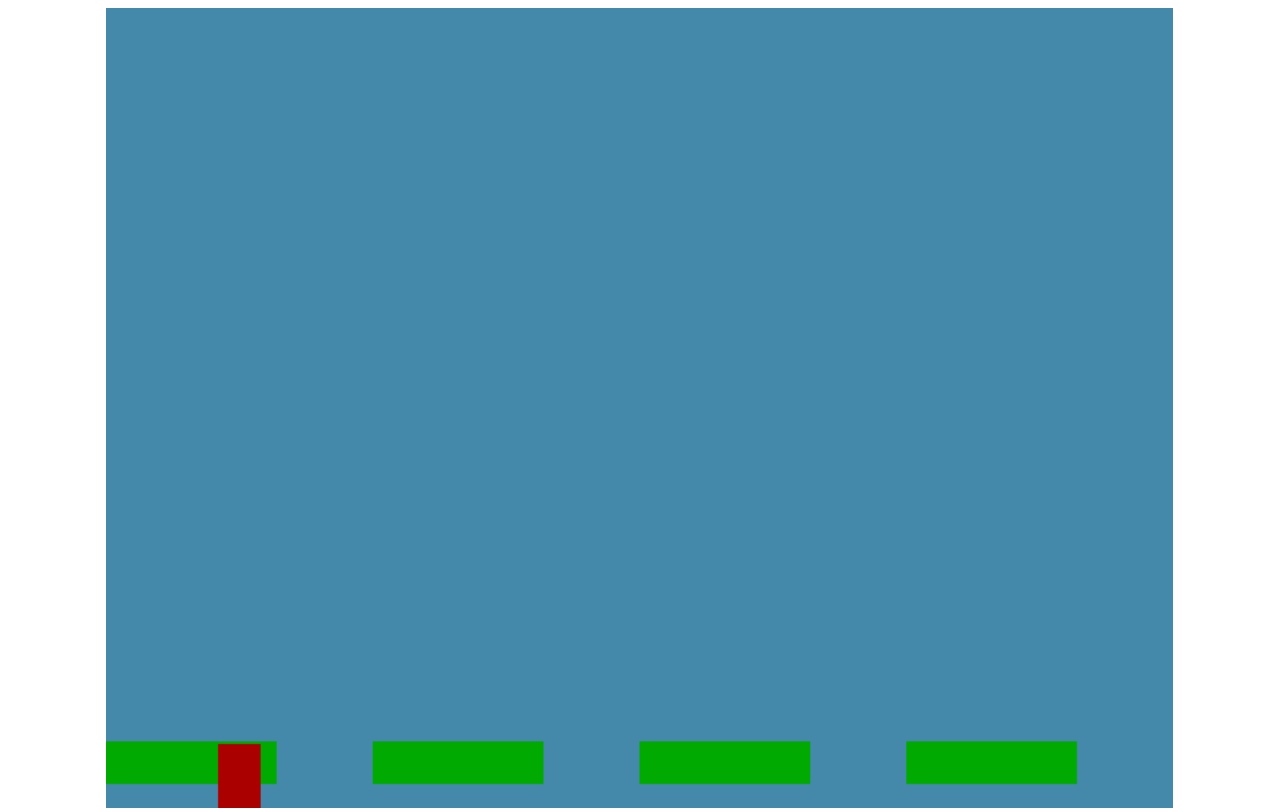
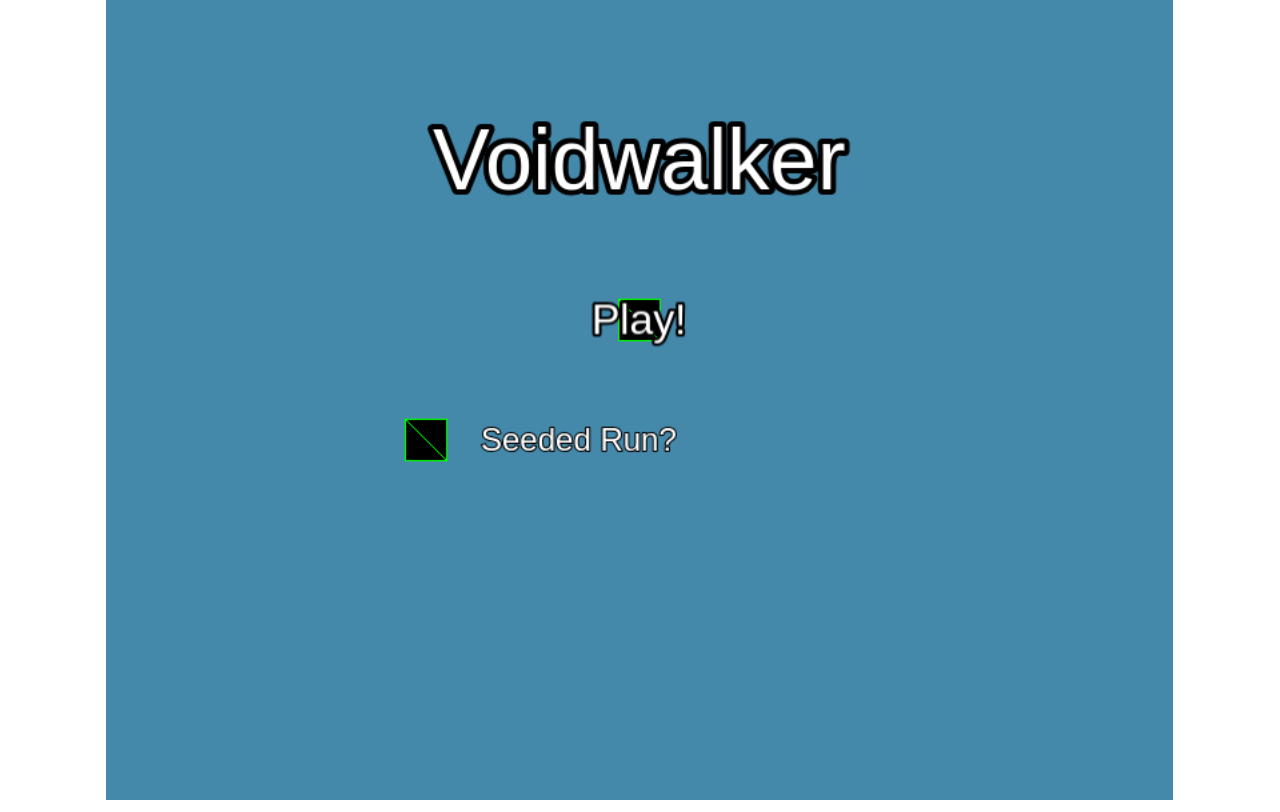
Before and after one commit to GunnerTheCoder/infinite-jumper, a website: page public/index.html in a window 1280 px wide. Drawn offline with nearby package versions, Linux system fonts and the light colour scheme.

Commit message:
uh made game playable

```diff
--- a/public/index.html
+++ b/public/index.html
@@ -2,14 +2,23 @@
 <html lang="en">
 <head>
   <meta charset="UTF-8" />
-  <meta name="viewport" content="width=device-width, initial-scale=1.0" />
-  <title>Infinite Jumper</title>
+  <meta name="viewport" content="width=device-width, initial-scale=1.0, user-scalable=no" />
+  <title>Voidwalker</title>
+  <style>
+    body { margin: 0; overflow: hidden; }
+    canvas {
+      image-rendering: auto;
+      text-rendering: optimizeLegibility;
+      image-rendering: optimizeQuality;
+    }
+  </style>
 </head>
 <body>
   <script type="module">
     import * as Phaser from 'https://cdn.jsdelivr.net/npm/phaser@3/dist/phaser.esm.js';
     import BootScene from './src/scenes/BootScene.js';
     import PreloadScene from './src/scenes/PreloadScene.js';
+    import TitleScene from './src/scenes/TitleScene.js';
     import GameScene from './src/scenes/GameScene.js';
 
     const config = {
@@ -21,11 +30,16 @@
         mode: Phaser.Scale.FIT,
         autoCenter: Phaser.Scale.CENTER_BOTH
       },
+      render: {
+        pixelArt: false,
+        antialias: true,
+        resolution: window.devicePixelRatio
+      },
       physics: {
         default: 'arcade',
-        arcade: { gravity: { y: 1000 } }
+        arcade: { gravity: { y: 1000 }, debug: false }
       },
-      scene: [BootScene, PreloadScene, GameScene]  // register all scenes here
+      scene: [BootScene, PreloadScene, TitleScene, GameScene]
     };
 
     new Phaser.Game(config);
--- a/public/src/scenes/GameScene.js
+++ b/public/src/scenes/GameScene.js
@@ -1,82 +1,114 @@
 import * as Phaser from 'https://cdn.jsdelivr.net/npm/phaser@3/dist/phaser.esm.js';
 
+const MAX_GAP = 250;
+const MAX_DY  = 120;
+
 export default class GameScene extends Phaser.Scene {
+  init(data) {
+    this.seed = data.seed;
+    Phaser.Math.RND.sow([this.seed]);
+    this.score = 0;
+    this.level = 1;
+  }
+
   constructor() {
     super('Game');
-    this.lastPlatformX = 0;
-    this.lastSafeX = 0;
-    this.lastSafeY = 0;
+    this.lastX = 0;
   }
 
   create() {
-    // — World & camera bounds
-    this.physics.world.setBounds(0, 0, Number.MAX_SAFE_INTEGER, 600);
-    this.cameras.main.setBounds(0, 0, Number.MAX_SAFE_INTEGER, 600);
+    // Seed display
+    this.add.text(780, 10, `Seed: ${this.seed}`, {
+      font: '20px Arial', fill: '#fff', stroke:'#000', strokeThickness:3
+    }).setScrollFactor(0).setOrigin(1,0);
 
-    // — Create platform group
+    // Score & level
+    this.scoreText = this.add.text(20,20, `⭐0  Lv1`, {
+      font:'20px Arial', fill:'#fff', stroke:'#000', strokeThickness:3
+    }).setScrollFactor(0);
+
+    // World
+    this.physics.world.setBounds(0,0,Number.MAX_SAFE_INTEGER,1000);
+    this.cameras.main.setBounds(0,0,Number.MAX_SAFE_INTEGER,600);
+
+    // Groups
     this.platforms = this.physics.add.staticGroup();
+    this.stars     = this.physics.add.group({ allowGravity:false });
 
-    // — Initial platforms
-    for (let x = 0; x < 800; x += 200) {
-      const p = this.platforms.create(x, 550, 'platform').setOrigin(0);
-      this.lastPlatformX = x;
-    }
+    // Initial platform
+    this.spawnPlatform(0,550);
 
-    // — Player
-    this.player = this.physics.add.sprite(100, 450, 'player');
-    this.player.setBounce(0.1);
-    this.player.setCollideWorldBounds(true);
-
-    // — Collider & "last safe" tracking
-    this.physics.add.collider(this.player, this.platforms, (player, platform) => {
-      this.lastSafeX = player.x;
-      this.lastSafeY = player.y;
+    // Player
+    this.player = this.physics.add.sprite(100,500,'player').setBounce(0.1);
+    this.physics.add.collider(this.player, this.platforms);
+    this.physics.add.overlap(this.player,this.stars,(p,s)=>{
+      s.destroy();
+      this.score++;
+      if(this.score % 10 === 0) this.level++;
+      this.scoreText.setText(`⭐${this.score}  Lv${this.level}`);
     });
 
-    // — Camera follow
-    this.cameras.main.startFollow(this.player, true, 0.1, 0.1);
-
-    // — Input
+    // Camera & input
+    this.cameras.main.startFollow(this.player,true,0.1,0.1);
     this.cursors = this.input.keyboard.createCursorKeys();
     this.aKey = this.input.keyboard.addKey('A');
     this.dKey = this.input.keyboard.addKey('D');
-
-    // Record initial safe spot
-    this.lastSafeX = this.player.x;
-    this.lastSafeY = this.player.y;
   }
 
   update() {
-    // — Horizontal movement
-    const speed = 200;
-    if (this.cursors.left.isDown || this.aKey.isDown) {
-      this.player.setVelocityX(-speed);
-    } else if (this.cursors.right.isDown || this.dKey.isDown) {
-      this.player.setVelocityX(speed);
-    } else {
-      this.player.setVelocityX(0);
-    }
+    // Movement & jump
+    const S=200;
+    if(this.cursors.left.isDown||this.aKey.isDown) this.player.setVelocityX(-S);
+    else if(this.cursors.right.isDown||this.dKey.isDown) this.player.setVelocityX(S);
+    else this.player.setVelocityX(0);
 
-    // — Jump
-    if (Phaser.Input.Keyboard.JustDown(this.cursors.space) && this.player.body.touching.down) {
+    if(Phaser.Input.Keyboard.JustDown(this.cursors.space) && this.player.body.touching.down){
       this.player.setVelocityY(-400);
     }
 
-    // — Spawn new platforms ahead
-    const cameraRight = this.cameras.main.scrollX + 800;
-    if (this.lastPlatformX < cameraRight) {
-      const x = this.lastPlatformX + Phaser.Math.Between(150, 300);
-      const y = Phaser.Math.Between(300, 550);
-      const plat = this.platforms.create(x, y, 'platform').setOrigin(0);
-      this.lastPlatformX = x;
-      plat.refreshBody();
+    // Spawn ahead
+    const camRight = this.cameras.main.scrollX + 800;
+    if(this.lastX < camRight) {
+      const gap = Phaser.Math.Between(100, MAX_GAP);
+      const newX = this.lastX + gap;
+      let newY = this.lastY + Phaser.Math.Between(-MAX_DY, MAX_DY);
+      newY = Phaser.Math.Clamp(newY, 300, 550);
+      this.spawnPlatform(newX, newY);
+      this.lastX = newX;
+      this.lastY = newY;
     }
 
-    // — Void check & respawn
+    // Void check → center of nearest platform
     const voidY = this.cameras.main.scrollY + 700;
-    if (this.player.y > voidY) {
-      this.player.setPosition(this.lastSafeX, this.lastSafeY - 50);
-      this.player.setVelocity(0, 0);
+    if(this.player.y > voidY) {
+      let best=null, md=Infinity;
+      this.platforms.getChildren().forEach(p=>{
+        const cx = p.x + p.displayWidth/2;
+        const d = Math.abs(this.player.x - cx);
+        if(d < md){ md=d; best=p; }
+      });
+      if(best){
+        const cx = best.x + best.displayWidth/2;
+        const cy = best.y - this.player.displayHeight/2;
+        this.player.setPosition(cx, cy);
+        this.player.setVelocity(0,0);
+      }
     }
   }
+
+  spawnPlatform(x,y){
+    // choose flat or slope
+    const key = Phaser.Math.Between(0,1) === 0 ? 'platform-flat' : 'platform-slope';
+    const plat = this.platforms.create(x, y, key).setOrigin(0);
+    plat.refreshBody();
+
+    // 30% chance for a star
+    if(Phaser.Math.FloatBetween(0,1) < 0.3){
+      const star = this.stars.create(x + 64, y - 40, 'star').setOrigin(0.5);
+    }
+
+    // record for next spawn
+    this.lastX = x;
+    this.lastY = y;
+  }
 }
--- a/public/src/scenes/PreloadScene.js
+++ b/public/src/scenes/PreloadScene.js
@@ -1,30 +1,57 @@
 import * as Phaser from 'https://cdn.jsdelivr.net/npm/phaser@3/dist/phaser.esm.js';
-import GameScene from './GameScene.js';
+import TitleScene from './TitleScene.js';
 
 export default class PreloadScene extends Phaser.Scene {
-  constructor() {
-    super('Preload');
-  }
+  constructor() { super('Preload'); }
+  create() {
+    const gfx = this.add.graphics();
 
-  preload() {
-    // nothing to load from disk…
-  }
-
-  create() {
-    // ▸ Generate a green platform texture (128×32)
-    const gfx = this.add.graphics();
-    gfx.fillStyle(0x00aa00, 1);
+    // Flat platform (128×32)
+    gfx.fillStyle(0x228b22, 1);
     gfx.fillRect(0, 0, 128, 32);
-    gfx.generateTexture('platform', 128, 32);
+    gfx.lineStyle(4, 0x005500);
+    gfx.strokeRect(0, 0, 128, 32);
+    gfx.generateTexture('platform-flat', 128, 32);
     gfx.clear();
 
-    // ▸ Generate a red player texture (32×48)
-    gfx.fillStyle(0xaa0000, 1);
-    gfx.fillRect(0, 0, 32, 48);
-    gfx.generateTexture('player', 32, 48);
+    // Sloped platform (triangle 128×32)
+    gfx.fillStyle(0x228b22, 1);
+    gfx.beginPath();
+    gfx.moveTo(0, 32);
+    gfx.lineTo(128, 0);
+    gfx.lineTo(128, 32);
+    gfx.closePath();
+    gfx.fillPath();
+    gfx.lineStyle(4, 0x005500);
+    gfx.strokeTriangle(0, 32, 128, 0, 128, 32);
+    gfx.generateTexture('platform-slope', 128, 32);
+    gfx.clear();
+
+    // Player (32×32 circle with face)
+    gfx.fillStyle(0xaa0000, 1).fillCircle(16,16,16);
+    gfx.fillStyle(0xffffff,1).fillCircle(11,12,4).fillCircle(21,12,4);
+    gfx.fillStyle(0x000000,1).fillCircle(11,12,2).fillCircle(21,12,2);
+    gfx.lineStyle(2,0x000000).beginPath()
+       .arc(16,20,8,Phaser.Math.DegToRad(20),Phaser.Math.DegToRad(160)).strokePath();
+    gfx.generateTexture('player', 32, 32);
+    gfx.clear();
+
+    // Star pickup (24×24)
+    gfx.fillStyle(0xFFFF00,1);
+    const R = 10, Cx=12, Cy=12;
+    gfx.beginPath();
+    for(let i=0;i<5;i++){
+      const a = Phaser.Math.DegToRad( i * 72 );
+      const b = Phaser.Math.DegToRad( i * 72 + 36 );
+      gfx.lineTo(Cx + Math.cos(a)*R, Cy + Math.sin(a)*R);
+      gfx.lineTo(Cx + Math.cos(b)*(R/2), Cy + Math.sin(b)*(R/2));
+    }
+    gfx.closePath();
+    gfx.fillPath();
+    gfx.lineStyle(2,0x000000).strokePath();
+    gfx.generateTexture('star', 24, 24);
     gfx.destroy();
 
-    // Move on to the Game scene
-    this.scene.start('Game');
+    this.scene.start('Title');
   }
 }
--- /dev/null
+++ b/public/src/scenes/TitleScene.js
@@ -0,0 +1,124 @@
+import * as Phaser from 'https://cdn.jsdelivr.net/npm/phaser@3/dist/phaser.esm.js';
+
+export default class TitleScene extends Phaser.Scene {
+  constructor() {
+    super('Title');
+    this.seeded = false;
+    this.seedType = 'numbers'; // default type
+  }
+
+  create() {
+    const { width, height } = this.scale;
+
+    // Title
+    this.add.text(width/2, height*0.2, 'Voidwalker', {
+      font: '64px Arial',
+      fill: '#ffffff',
+      stroke: '#000000',
+      strokeThickness: 8
+    }).setOrigin(0.5);
+
+    // Play button
+    const play = this.add.image(width/2, height*0.4, 'play-button')
+      .setInteractive({ useHandCursor: true })
+      .setOrigin(0.5);
+    this.add.text(play.x, play.y, 'Play!', {
+      font: '32px Arial',
+      fill: '#ffffff',
+      stroke: '#000000',
+      strokeThickness: 4
+    }).setOrigin(0.5);
+
+    // Seeded Run checkbox + label
+    const cb = this.add.image(width/2 - 160, height*0.55, 'checkbox-empty')
+      .setInteractive({ useHandCursor: true });
+    this.add.text(cb.x + 40, cb.y, 'Seeded Run?', {
+      font: '24px Arial',
+      fill: '#ffffff',
+      stroke: '#000000',
+      strokeThickness: 2
+    }).setOrigin(0, 0.5);
+
+    // Input box & text (hidden until checked)
+    const inputBox = this.add.image(width/2 + 40, height*0.55, 'input-box')
+      .setOrigin(0, 0.5)
+      .setVisible(false);
+    const inputText = this.add.text(inputBox.x + 10, inputBox.y, '', {
+      font: '24px monospace',
+      fill: '#ffffff',
+      stroke: '#000000',
+      strokeThickness: 2
+    }).setOrigin(0, 0.5).setVisible(false);
+
+    // Seed-type toggles (hidden until checked)
+    const numText = this.add.text(width/2 - 60, height*0.65, 'Numbers', {
+      font: '20px Arial',
+      fill: '#ffff00', // highlighted by default
+      stroke: '#000000',
+      strokeThickness: 2
+    }).setInteractive({ useHandCursor: true }).setOrigin(0,0.5).setVisible(false);
+    const letText = this.add.text(width/2 + 20, height*0.65, 'Letters', {
+      font: '20px Arial',
+      fill: '#ffffff',
+      stroke: '#000000',
+      strokeThickness: 2
+    }).setInteractive({ useHandCursor: true }).setOrigin(0,0.5).setVisible(false);
+
+    // Toggle checkbox
+    cb.on('pointerdown', () => {
+      this.seeded = !this.seeded;
+      cb.setTexture(this.seeded ? 'checkbox-checked' : 'checkbox-empty');
+      inputBox.setVisible(this.seeded);
+      inputText.setVisible(this.seeded);
+      numText.setVisible(this.seeded);
+      letText.setVisible(this.seeded);
+    });
+
+    // Choose numbers
+    numText.on('pointerdown', () => {
+      this.seedType = 'numbers';
+      numText.setFill('#ffff00');
+      letText.setFill('#ffffff');
+      inputText.text = '';
+    });
+    letText.on('pointerdown', () => {
+      this.seedType = 'letters';
+      letText.setFill('#ffff00');
+      numText.setFill('#ffffff');
+      inputText.text = '';
+    });
+
+    // Typing input (enforce type)
+    this.input.keyboard.on('keydown', evt => {
+      if (!this.seeded) return;
+      if (evt.key === 'Backspace') {
+        inputText.text = inputText.text.slice(0, -1);
+      } else if (evt.key.length === 1 && inputText.text.length < 12) {
+        if (this.seedType === 'numbers' && /[0-9]/.test(evt.key)) {
+          inputText.text += evt.key;
+        }
+        if (this.seedType === 'letters' && /[a-zA-Z]/.test(evt.key)) {
+          inputText.text += evt.key.toUpperCase();
+        }
+      }
+    });
+
+    // Play button handler: always generate numeric or alphabetic seed
+    play.on('pointerdown', () => {
+      let seed;
+      const custom = inputText.text;
+      if (this.seeded && custom.length > 0) {
+        seed = custom;
+      } else {
+        if (this.seedType === 'numbers') {
+          seed = Phaser.Math.Between(10000000, 99999999).toString();
+        } else {
+          seed = Array.from({ length: 8 }, () =>
+            Phaser.Math.RND.pick('ABCDEFGHIJKLMNOPQRSTUVWXYZ')
+          ).join('');
+        }
+      }
+      this.scene.start('Game', { seed });
+    });
+  }
+}
```
